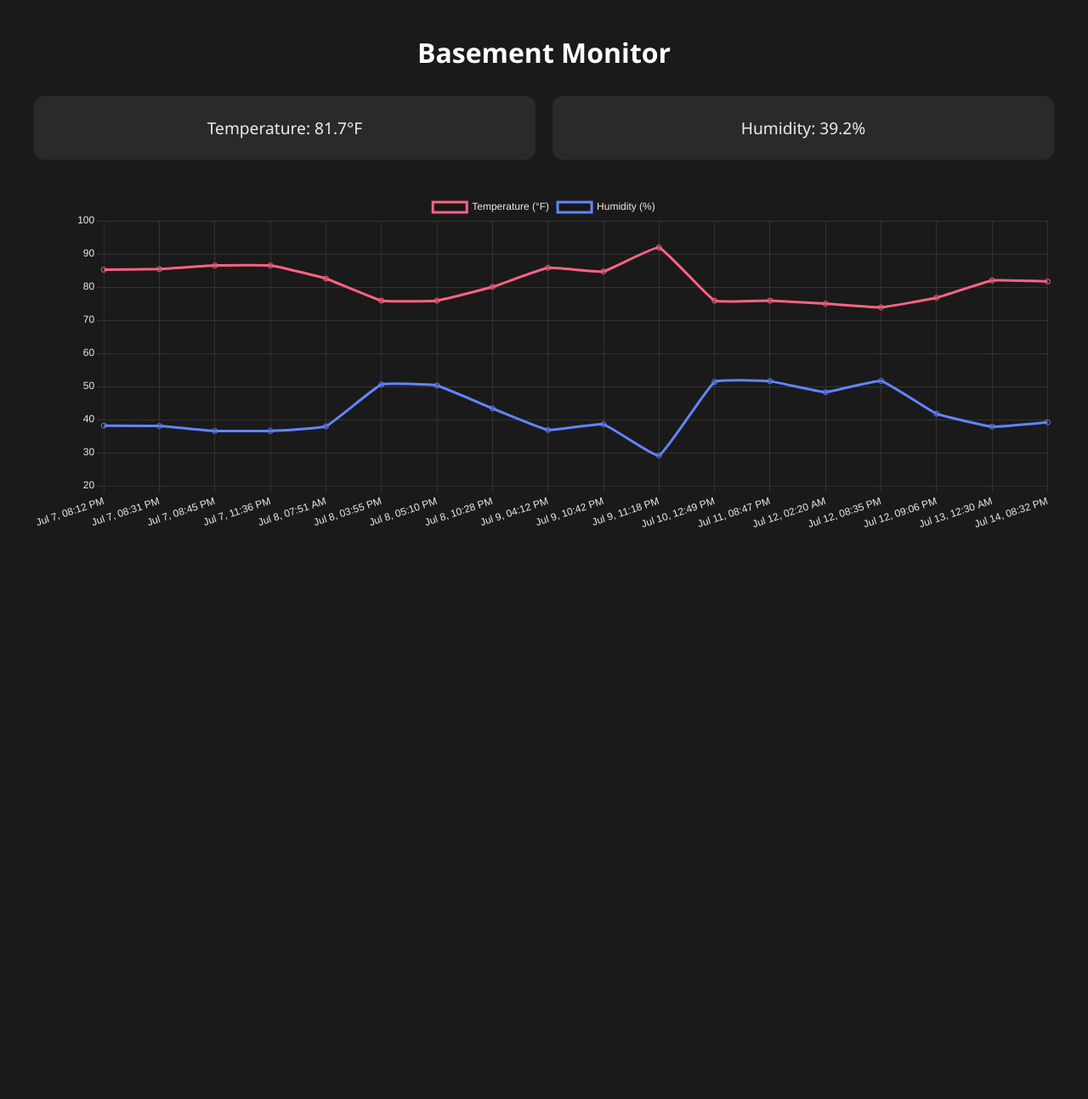
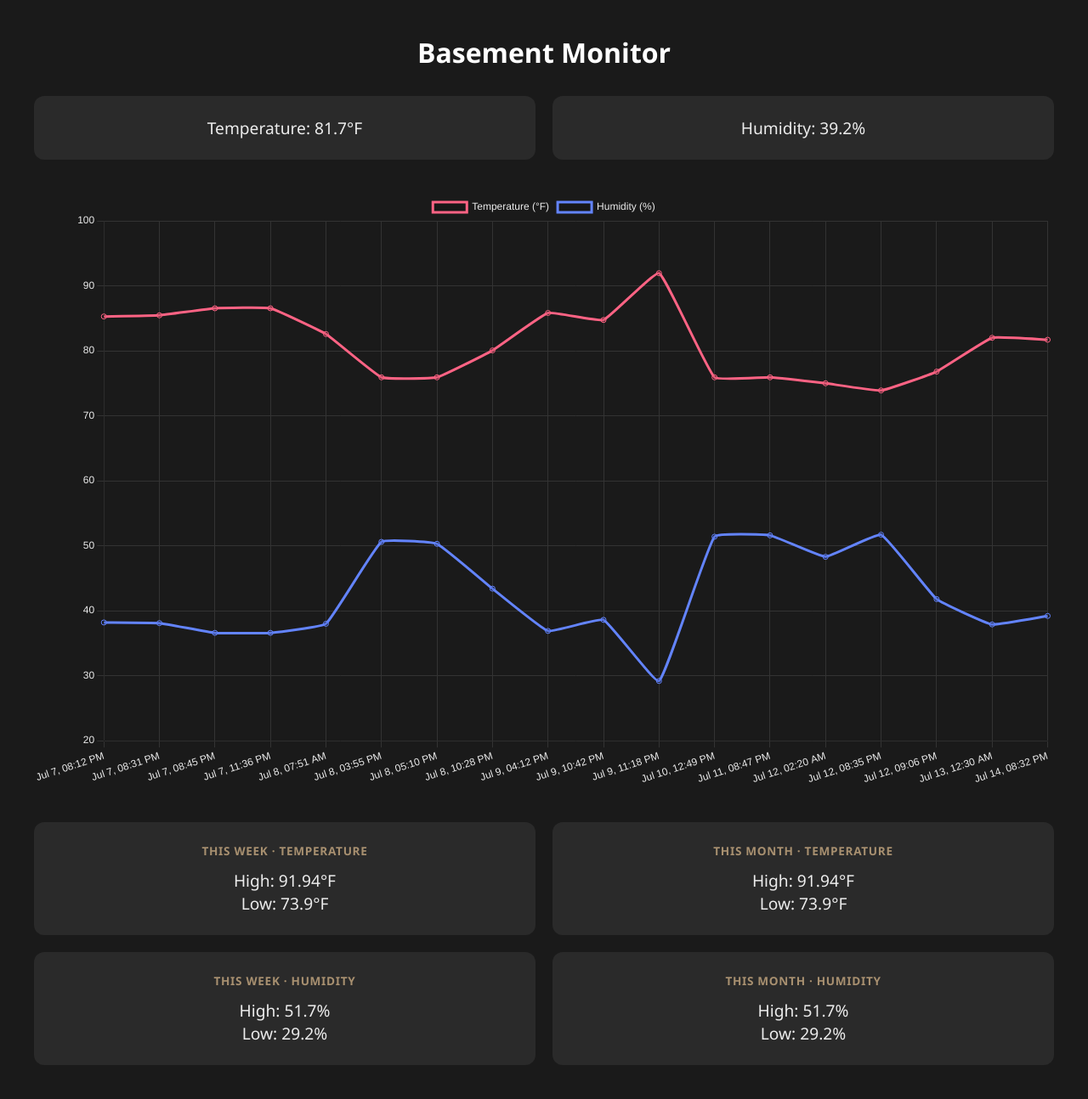
Before and after one commit to CameronBWelsh/basement-monitors, a Flask app: page / in a window 1280 px wide. Shown: the whole page at 85% size. Before the commit the page ends 621 px from the top, so only its background shows below. Run offline with Flask 3, Linux system fonts and the light colour scheme; data comes from the database, SQL or seed files in the repository; both versions use the stored data as it was after the commit.

Commit message:
Added historical stats cards and changed styling

```diff
--- a/app.py
+++ b/app.py
@@ -11,6 +11,10 @@ def index():
 def get_data():
     return jsonify(database.get_readings())
 
+@app.route('/api/stats')
+def get_statistics():
+    return jsonify(database.get_stats())
+
 if __name__ == '__main__':
     database.create_table()
     app.run(host='0.0.0.0', port=5000, debug=True)
--- a/database.py
+++ b/database.py
@@ -23,3 +23,34 @@ def get_readings():
     readings = cursor.fetchall()
     conn.close()
     return readings[::-1]
+
+def get_stats():
+    conn = sqlite3.connect('readings.db')
+    cursor = conn.cursor()
+    cursor.execute("SELECT MAX(temperature) FROM readings WHERE timestamp >= datetime('now', '-7 days')")
+    week_high_temp = cursor.fetchone()[0]
+    cursor.execute("SELECT MIN(temperature) FROM readings WHERE timestamp >= datetime('now', '-7 days')")
+    week_low_temp = cursor.fetchone()[0]
+    cursor.execute("SELECT MAX(temperature) FROM readings WHERE timestamp >= datetime('now', '-30 days')")
+    month_high_temp = cursor.fetchone()[0]
+    cursor.execute("SELECT MIN(temperature) FROM readings WHERE timestamp >= datetime('now', '-30 days')")
+    month_low_temp = cursor.fetchone()[0]
+    cursor.execute("SELECT MAX(humidity) FROM readings WHERE timestamp >= datetime('now', '-7 days')")
+    week_high_hum = cursor.fetchone()[0]
+    cursor.execute("SELECT MIN(humidity) FROM readings WHERE timestamp >= datetime('now', '-7 days')")
+    week_low_hum = cursor.fetchone()[0]
+    cursor.execute("SELECT MAX(humidity) FROM readings WHERE timestamp >= datetime('now', '-30 days')")
+    month_high_hum = cursor.fetchone()[0]
+    cursor.execute("SELECT MIN(humidity) FROM readings WHERE timestamp >= datetime('now', '-30 days')")
+    month_low_hum = cursor.fetchone()[0]
+    conn.close()
+    return {
+    'week_high_temp': week_high_temp,
+    'week_low_temp': week_low_temp,
+    'month_high_temp': month_high_temp,
+    'month_low_temp': month_low_temp,
+    'week_high_hum': week_high_hum,
+    'week_low_hum': week_low_hum,
+    'month_high_hum': month_high_hum,
+    'month_low_hum': month_low_hum
+}
--- a/templates/index.html
+++ b/templates/index.html
@@ -46,8 +46,29 @@ h1 {
 
 .chart-container canvas {
 	width: 100% !important;
-	height: 400px !important;
+	height: 700px !important;
 }
+
+.stat-cards {
+    display: flex;
+    flex-wrap: wrap;
+    gap: 20px;
+    margin-top: 40px;
+}
+
+.stat-title {
+    font-size: 0.85rem;
+    color: #a89070;
+    margin-bottom: 12px;
+    text-transform: uppercase;
+    letter-spacing: 0.05em;
+    font-weight: 600;
+}
+
+.stat-cards .card {
+    flex: 1 1 calc(50% - 10px);
+}
+
 </style>
     <script src="https://cdn.jsdelivr.net/npm/chart.js"></script>
 </head>
@@ -60,6 +81,29 @@ h1 {
 </div>
 <div class="chart-container">
 	<canvas id="chart"></canvas>
+</div>
+
+<div class="stat-cards">
+    <div class="card" id="week-temp">
+        <div class="stat-title">This Week · Temperature</div>
+        <div id="week-high-temp">High: --°F</div>
+        <div id="week-low-temp">Low: --°F</div>
+    </div>
+    <div class="card" id="month-temp">
+        <div class="stat-title">This Month · Temperature</div>
+        <div id="month-high-temp">High: --°F</div>
+        <div id="month-low-temp">Low: --°F</div>
+    </div>
+    <div class="card" id="week-hum">
+        <div class="stat-title">This Week · Humidity</div>
+        <div id="week-high-hum">High: --%</div>
+        <div id="week-low-hum">Low: --%</div>
+    </div>
+    <div class="card" id="month-hum">
+        <div class="stat-title">This Month · Humidity</div>
+        <div id="month-high-hum">High: --%</div>
+        <div id="month-low-hum">Low: --%</div>
+    </div>
 </div>
 
 <script>
@@ -123,8 +167,26 @@ h1 {
 			.catch(error => console.log(error))
 	}
 
+	function fetchStats() {
+                fetch('/api/stats')
+                        .then(response => response.json())
+                        .then(data => {
+                                document.getElementById('week-high-temp').innerText = 'High: ' + data.week_high_temp + '°F'
+				document.getElementById('week-low-temp').innerText = 'Low: ' + data.week_low_temp + '°F'
+				document.getElementById('month-high-temp').innerText = 'High: ' + data.month_high_temp + '°F'
+				document.getElementById('month-low-temp').innerText = 'Low: ' + data.month_low_temp + '°F'
+				document.getElementById('week-high-hum').innerText = 'High: ' + data.week_high_hum + '%'
+				document.getElementById('week-low-hum').innerText = 'Low: ' + data.week_low_hum + '%'
+				document.getElementById('month-high-hum').innerText = 'High: ' + data.month_high_hum + '%'
+				document.getElementById('month-low-hum').innerText = 'Low: ' + data.month_low_hum + '%'
+			})
+			.catch(error => console.log(error))
+        }
+
 	fetchData();
 	setInterval(fetchData, 30000);
+        fetchStats();
+        setInterval(fetchStats, 30000);
 </script>
 
 </body>
```
Also changed, not shown: scheduler.py (+5 -2 lines), readings.db.
